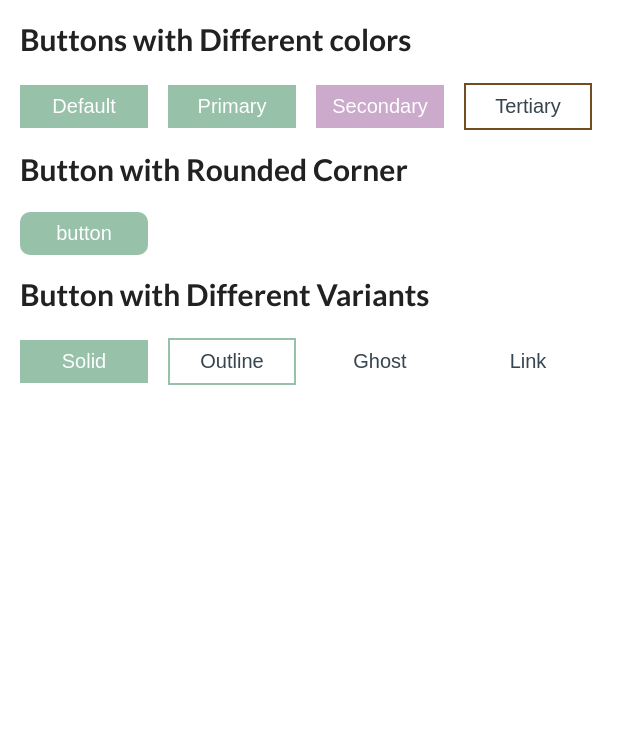
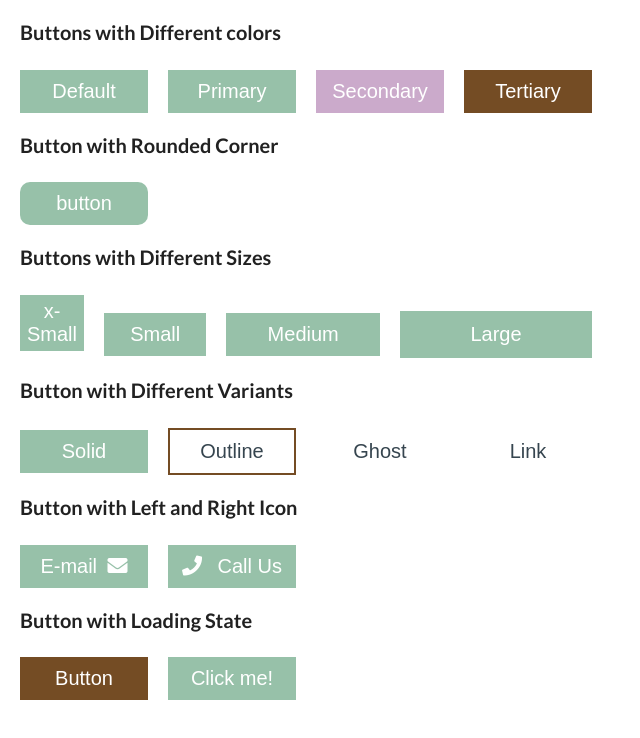
Before and after one commit to Shradha-singh23/React-Projects, a React (Create React App) app in the folder projects/: page / in a window 1280 px wide. Shown: the top 738 px of the page, without its empty margins (0-640 px from the left). Built offline with nearby package versions, Linux system fonts and the light colour scheme.

Commit message:
Create Buttons with Loading States

```diff
--- a/projects/public/index.html
+++ b/projects/public/index.html
@@ -15,6 +15,8 @@
     <link rel="preconnect" href="https://fonts.googleapis.com">
     <link rel="preconnect" href="https://fonts.gstatic.com" crossorigin>
     <link href="https://fonts.googleapis.com/css2?family=Poppins:wght@300;600&display=swap" rel="stylesheet">
+    <link rel="stylesheet" href="https://pro.fontawesome.com/releases/v5.10.0/css/all.css"
+      integrity="sha384-AYmEC3Yw5cVb3ZcuHtOA93w35dYTsvhLPVnYs9eStHfGJvOvKxVfELGroGkvsg+p" crossorigin="anonymous" />
 
 
     <!--
--- a/projects/src/reuseable-components/components/App.js
+++ b/projects/src/reuseable-components/components/App.js
@@ -4,20 +4,34 @@ import Button from "./Button"
 export default function App(){
     return(
         <div>
-            <h1 style={{marginTop:"20px", marginLeft:"20px", fontSize:"30px"}}> Buttons with Different colors </h1>
+            <h1 style={{marginTop:"20px", marginLeft:"20px", fontSize:"20px"}}> Buttons with Different colors </h1>
             <Button> Default </Button>
             <Button bgcolor="primary"> Primary </Button>
             <Button bgcolor="secondary"> Secondary </Button>
-            <Button bgcolor="tertiary" variant="outline"> Tertiary </Button>
+            <Button bgcolor="tertiary"> Tertiary </Button>
             <br />
-            <h1 style={{marginTop:"20px", marginLeft:"20px", fontSize:"30px"}}> Button with Rounded Corner </h1>
+            <h1 style={{marginTop:"20px", marginLeft:"20px", fontSize:"20px"}}> Button with Rounded Corner </h1>
             <Button isRoundedCorners={true}> button </Button>
             <br />
-            <h1 style={{marginTop:"20px", marginLeft:"20px", fontSize:"30px"}}> Button with Different Variants </h1>
+            <h1 style={{marginTop:"20px", marginLeft:"20px", fontSize:"20px"}}> Buttons with Different Sizes </h1>
+            <Button size="xs"> x-Small </Button>
+            <Button size="sm"> Small </Button>
+            <Button size="md"> Medium </Button>
+            <Button size="lg"> Large </Button>
+            <br />
+            <h1 style={{marginTop:"20px", marginLeft:"20px", fontSize:"20px"}}> Button with Different Variants </h1>
             <Button variant="solid"> Solid </Button>
-            <Button variant="outline"> Outline </Button>
+            <Button bgcolor="tertiary" variant="outline"> Outline </Button>
             <Button variant="ghost"> Ghost </Button>
             <Button variant="link"> Link </Button>
+            <br />
+            <h1 style={{marginTop:"20px", marginLeft:"20px", fontSize:"20px"}}> Button with Left and Right Icon</h1>
+            <Button rightIcon ="envelope"> E-mail </Button>
+            <Button leftIcon ="phone"> Call Us </Button>
+            <br />
+            <h1 style={{marginTop:"20px", marginLeft:"20px", fontSize:"20px"}}> Button with Loading State </h1>
+            <Button isLoading={true} bgcolor="tertiary"> Button </Button>
+            <Button isLoading={true} loadingText="Loading"> Click me! </Button>
         </div>
     )
 }
--- a/projects/src/reuseable-components/components/Button.js
+++ b/projects/src/reuseable-components/components/Button.js
@@ -54,10 +54,15 @@ export default function Button({
     buttonSize,
     isRoundedCorners,
     size,
-    variant
+    variant,
+    rightIcon,
+    leftIcon,
+    loadingText,
+    isLoading
 })
 {
     const [toggle, setToggle] = useState(false);
+    const [loading, setLoading] = useState(false);
 
     function handleOnMouseEnter(){
         if(variant && variant !== "solid"){
@@ -73,6 +78,9 @@ export default function Button({
     function setBgColor(){
         if(toggle && variant !== "link"){
             return "#AEC6CF";
+        }
+        if(loading){
+            return "#cfcfc4"
         }
         if(bgcolor && variant){
             return btnVariants[variant].bgColor;
@@ -105,6 +113,15 @@ export default function Button({
         return backgroundColors.primary;
     }
 
+    function handleOnClick(){
+        console.log("clicked")
+        if(isLoading){
+            setLoading(true);
+            setBgColor();
+        }
+        console.log(loading);
+    }
+
     return(
         <button
             style={{
@@ -125,8 +142,13 @@ export default function Button({
             }}
             onMouseEnter={handleOnMouseEnter}
             onMouseLeave={handleOnMouseLeave}
+            disabled={loading}
+            onClick={handleOnClick}
         >
-            {children}
+            { leftIcon && <i class={`fas fa-${leftIcon}`} style={{paddingRight:"10px"}}></i> }
+            { loading && <i class={`fas fa-spinner`} style={{paddingRight:"10px"}}></i> }
+            { loading ? loadingText : children }
+            { rightIcon && <i class={`fas fa-${rightIcon}`} style={{paddingLeft:"5px"}}></i> }
         </button>
     );
 }
```
